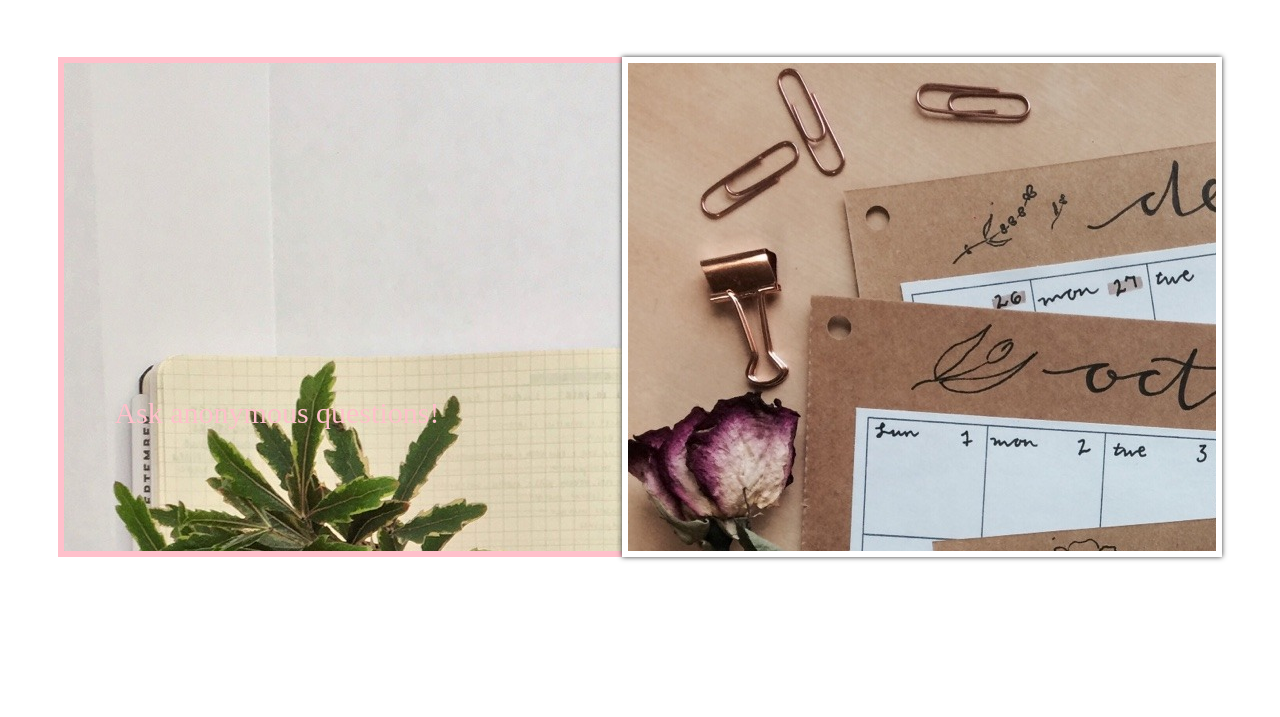
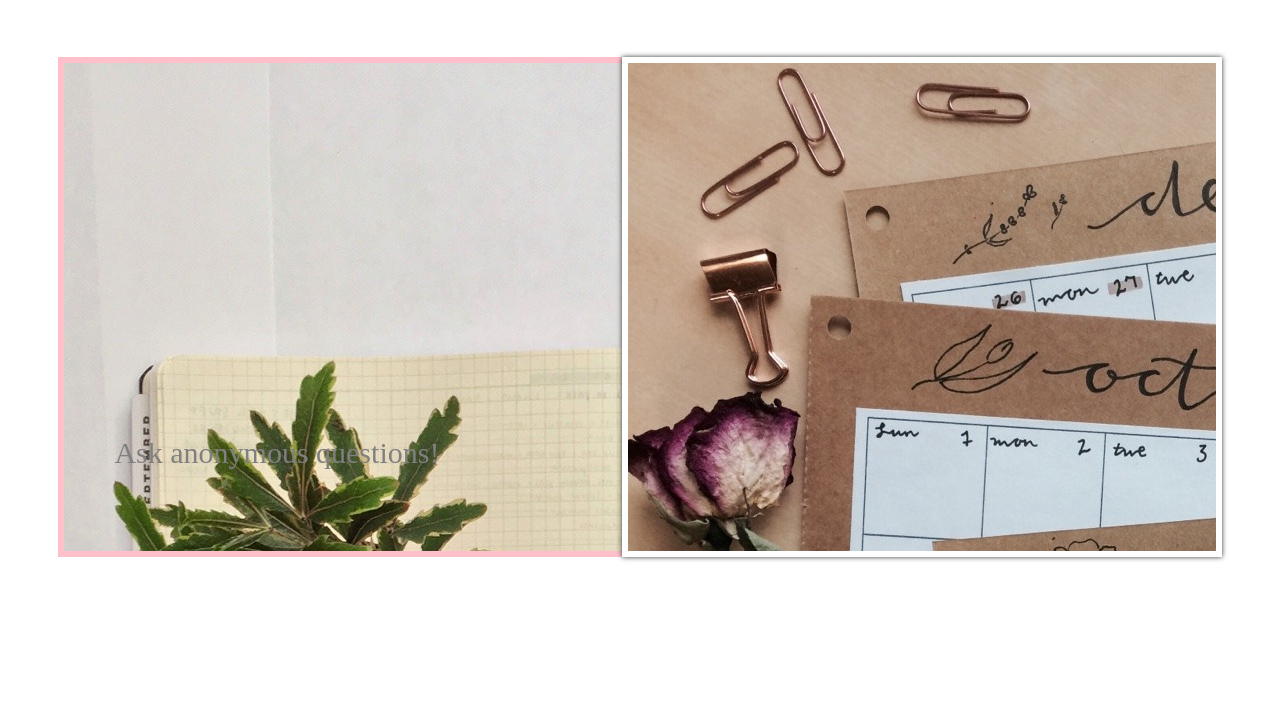
Before and after one commit to awarjhhl/studdybuddies, a plain HTML site: page homepage.html in a window 1280 px wide. In both pictures the pointer is over the element 358 px from the left and 390 px from the top of the page. Shown: the part 83-800 px from the top of the page. Drawn offline with nearby package versions, Linux system fonts and the light colour scheme; a web font is replaced by a local one.

Commit message:
Update homepage.html

```diff
--- a/homepage.html
+++ b/homepage.html
@@ -32,8 +32,8 @@
 .caption:hover
 {
     border: 6px solid pink;
-    color: pink;
-    line-height: 700px;
+    color: gray;
+    line-height: 780px;
     box-shadow: 0px 0px 10px 7px #FFFFFF;
 }
 .caption>div
@@ -66,7 +66,7 @@ body {
     font-family:KGMissKindergarten;
     }
 .big {
-    size:30px;
+    size:40px;
     }
 </style>
 </head>
```
